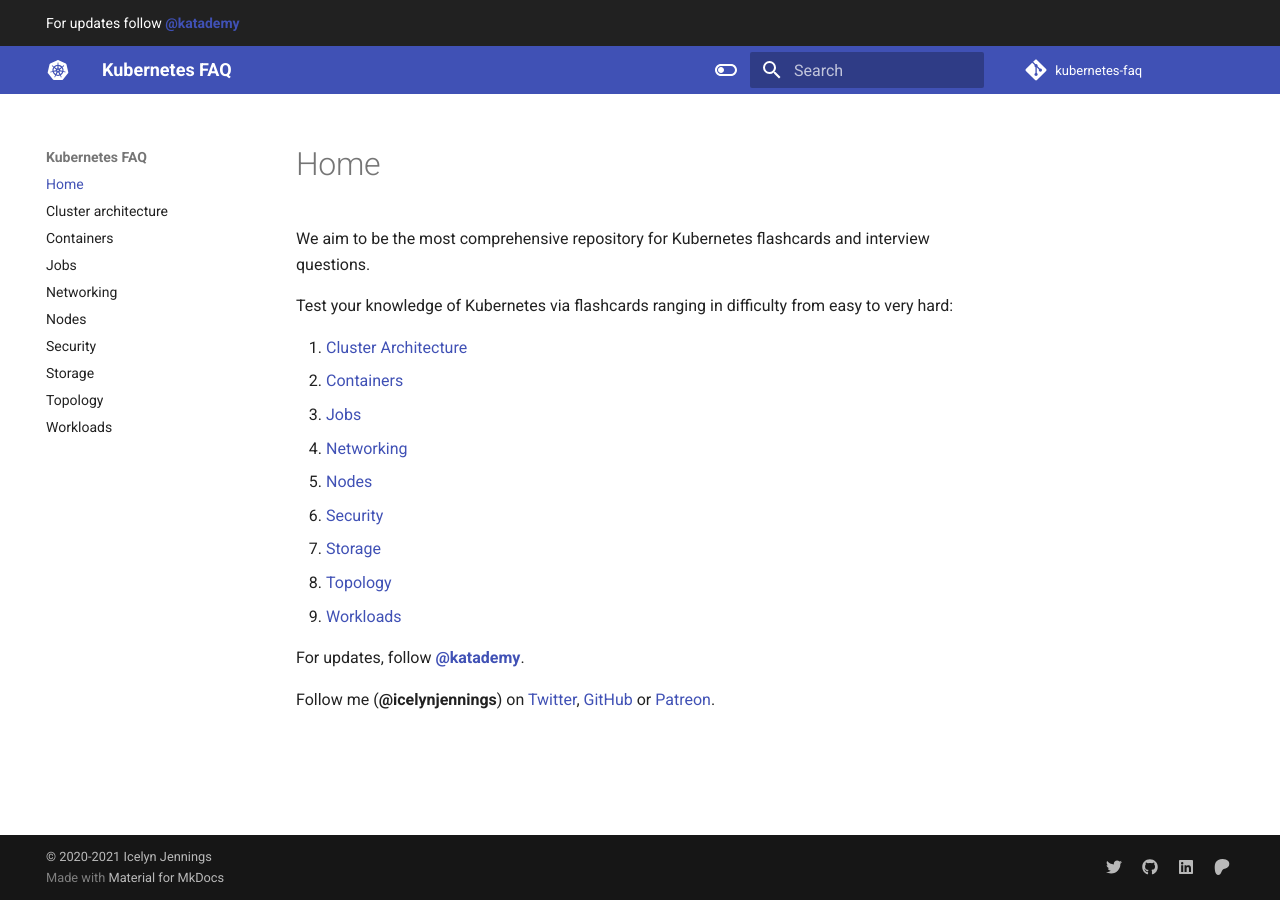
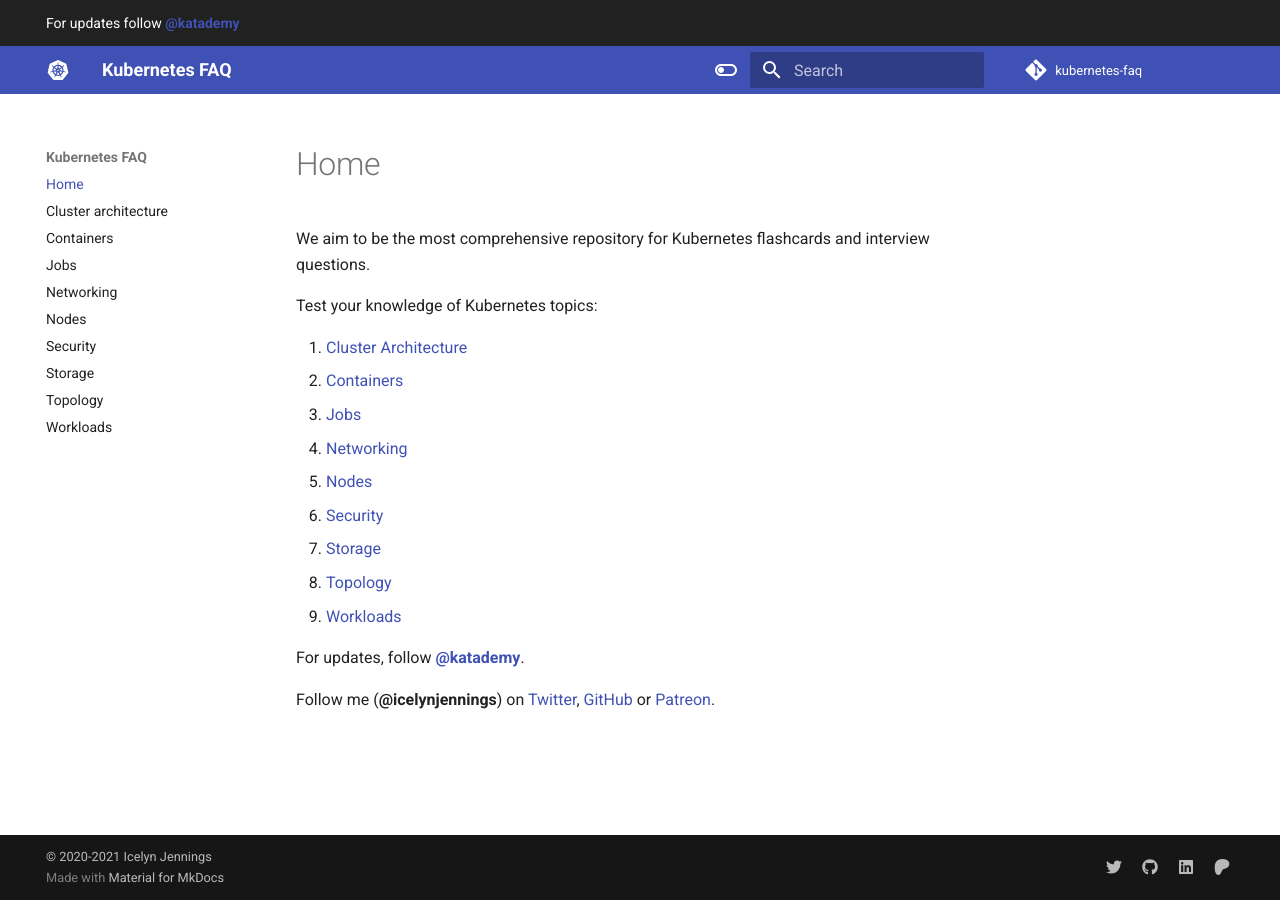
Before and after one commit to katademy-decks/kubernetes, an MkDocs documentation site: the page built from docs/index.md, in a window 1280 px wide. Built offline with MkDocs 1.6.1 and Material for MkDocs 9.7.7, drawn with Linux system fonts in a browser that asks for light colours; comment, search, counter and statistics services are not loaded.

```diff
--- a/docs/index.md
+++ b/docs/index.md
@@ -1,6 +1,6 @@
 We aim to be the most comprehensive repository for Kubernetes flashcards and interview questions.
 
-Test your knowledge of Kubernetes via flashcards ranging in difficulty from easy to very hard:
+Test your knowledge of Kubernetes topics:
 
 1. [Cluster Architecture](./cluster-architecture.md)
 1. [Containers](./containers.md)
```
Also changed, not shown: README.md (+2 -0 lines).
